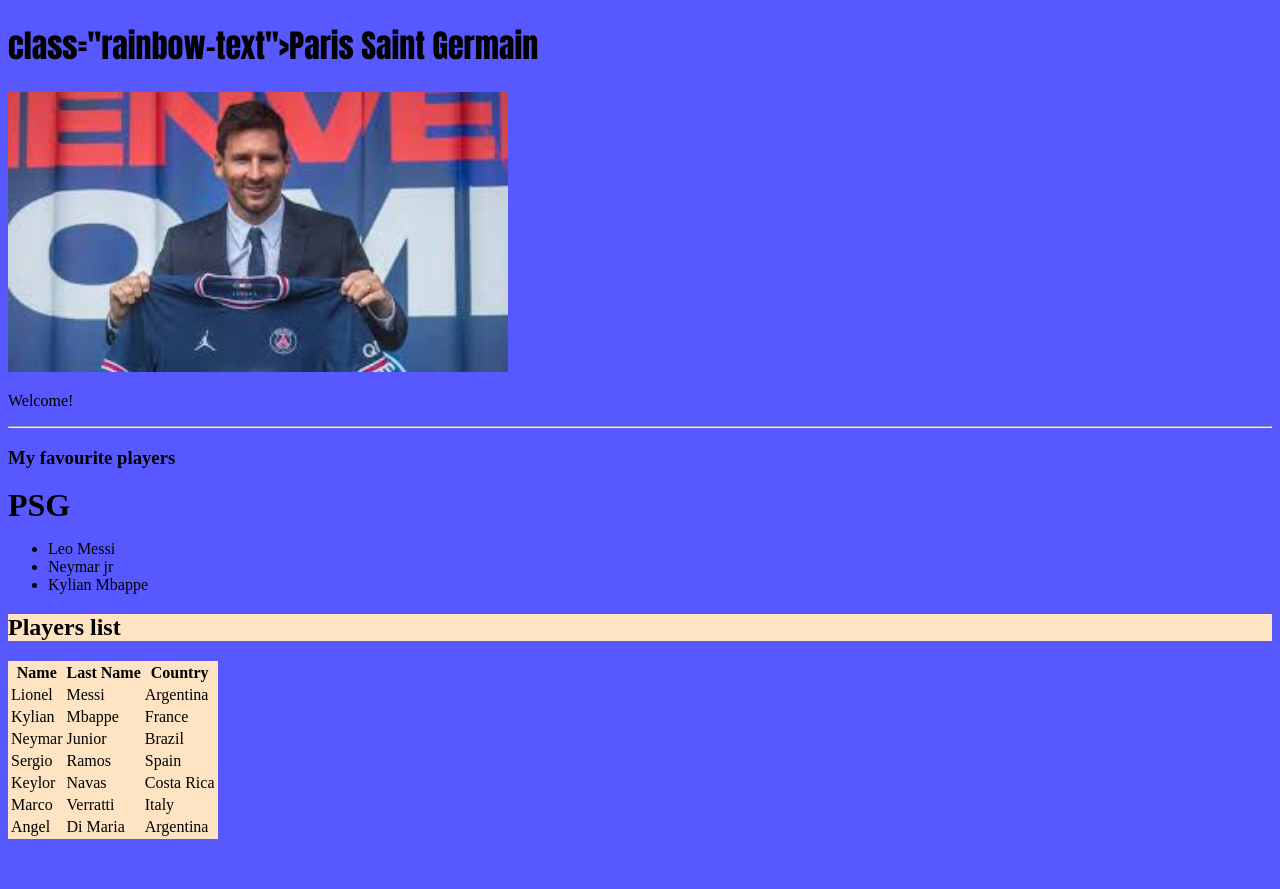
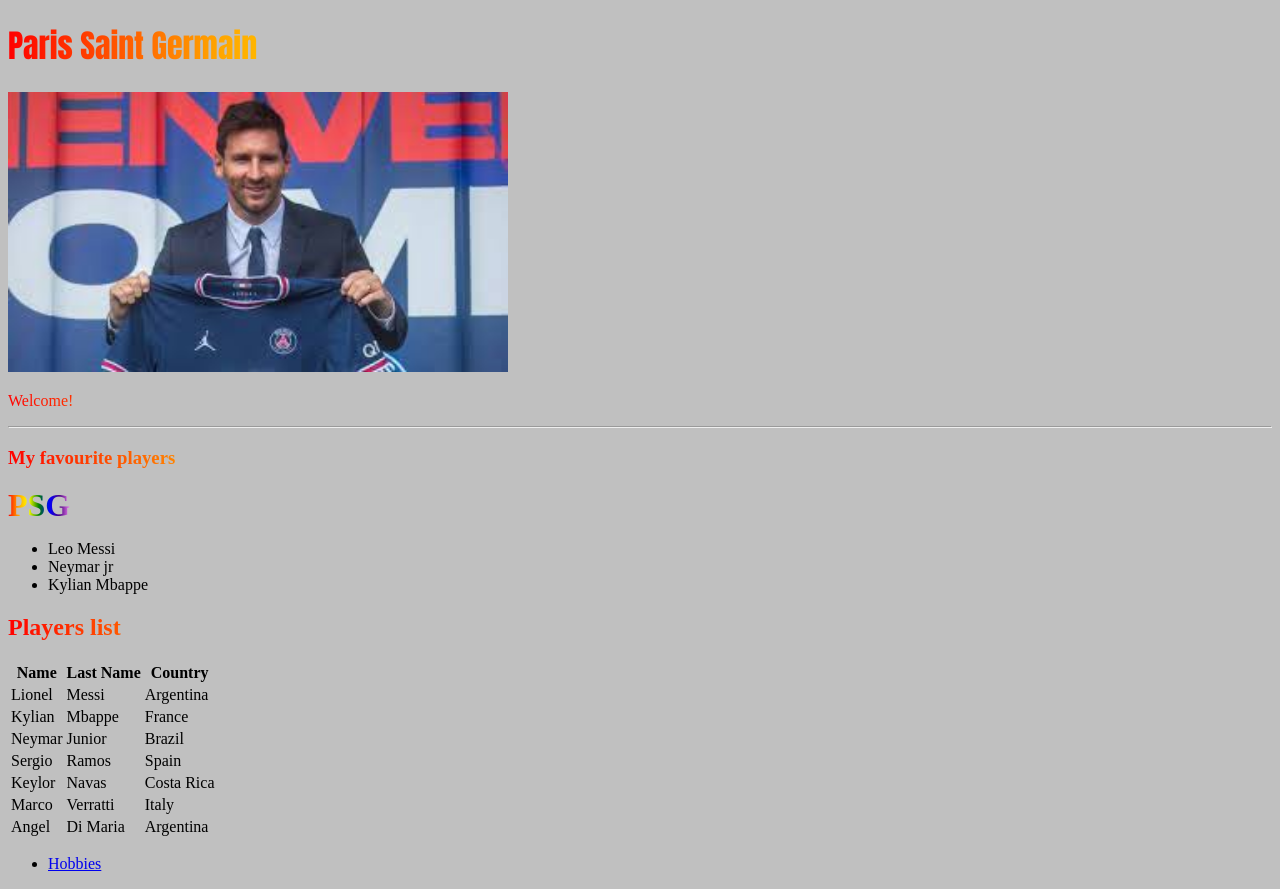
Before and after one commit to RamonErnits/Week1-HTML-Esileht, a plain HTML site: page index.html in a window 1280 px wide. Before the commit the page ends 847 px from the top, so only its background shows below. Drawn offline with Linux system fonts and the light colour scheme.

Commit message:
Hobbies Page

```diff
--- a/index.html
+++ b/index.html
@@ -1,3 +1,4 @@
+
 <!DOCTYPE html>
 <html lang="en">
 <head>
@@ -7,7 +8,7 @@
     <link rel="stylesheet" href="stylesheet.css">
 </head>
 <body>
-    <h1>class="rainbow-text">Paris Saint Germain</h1>
+    <h1 class="rainbow-text">Paris Saint Germain</h1>
     <img src="IMG/download.jpg" alt="Nice pilt ju" width="500px">
     <p> Welcome! </p>
     <hr>
@@ -62,6 +63,13 @@
             <td>Argentina</td>
         </tr>
 
+
     </table>
+    <div>
+        <ul>
+            <li><a href="hobbies.html">Hobbies</a></li>
+        </ul>
+    </div>
 </body>
+
 </html>
--- a/stylesheet.css
+++ b/stylesheet.css
@@ -1,16 +1,21 @@
 body{
-    background-color: rgb(88, 88, 255);
+    background-color: silver;
 }
 
 h1{
 
     font-family: Impact, Haettenschweiler, 'Arial Narrow Bold', sans-serif;
+    background-image: linear-gradient(to left, violet, indigo, blue, green, yellow, orange, red);
+    -webkit-background-clip: text;
+    -webkit-text-fill-color: transparent;
 
 }
 
 p{
 
-
+    background-image: linear-gradient(to left, violet, indigo, blue, green, yellow, orange, red);
+    -webkit-background-clip: text;
+    -webkit-text-fill-color: transparent;
 
 }
 
@@ -19,11 +24,13 @@ ul{
 }
 
 h2{
-    background-color: bisque;
+    background-image: linear-gradient(to left, violet, indigo, blue, green, yellow, orange, red);
+    -webkit-background-clip: text;
+    -webkit-text-fill-color: transparent;
 }
 
 
-table{
+table th td{
 
     background-color:bisque;
 
@@ -32,7 +39,17 @@ table{
 strong{
     color: rgba(red, green, blue, alpha);
     font-size: xx-large;
+    background-image: linear-gradient(to left, violet, indigo, blue, green, yellow, orange, red);
+    -webkit-background-clip: text;
+    -webkit-text-fill-color: transparent;
 }
-.rainbow-text{
+.rainbow-text {
     background-image: linear-gradient(to left, violet, indigo, blue, green, yellow, orange, red);
-}
+    -webkit-background-clip: text;
+    -webkit-text-fill-color: transparent;
+  }
+  h3{
+    background-image: linear-gradient(to left, violet, indigo, blue, green, yellow, orange, red);
+    -webkit-background-clip: text;
+    -webkit-text-fill-color: transparent;
+  }
--- /dev/null
+++ b/stylesheet_hobbies.css
@@ -0,0 +1,3 @@
+img{
+    width: 10mm;
+}
```
Also changed, not shown: hobbies.html (added, +29 -0 lines), IMG/1200px-Football_iu_1996.jpg (added), IMG/images.jpg (added), IMG/man-sleeping.jpg (added).
